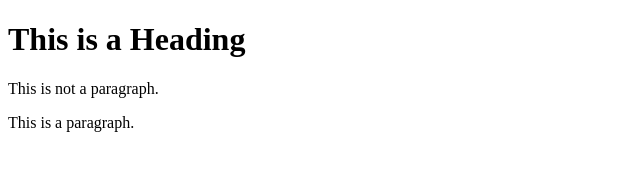
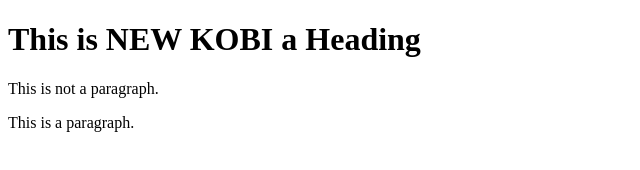
Before and after one commit to swedest/TheYoniTeam, a plain HTML site: page index2.html in a window 1280 px wide. Shown: the whole page, without its empty margins (0-640 px from the left). Drawn offline with Linux system fonts and the light colour scheme.

Commit message:
Update index2.html

```diff
--- a/index2.html
+++ b/index2.html
@@ -5,7 +5,7 @@
 </head>
 <body>
 
-<h1>This is a Heading</h1>
+<h1>This is NEW KOBI a Heading</h1>
 <p>This is not a paragraph.</p>
 <p>This is a paragraph.</p>
 
```
